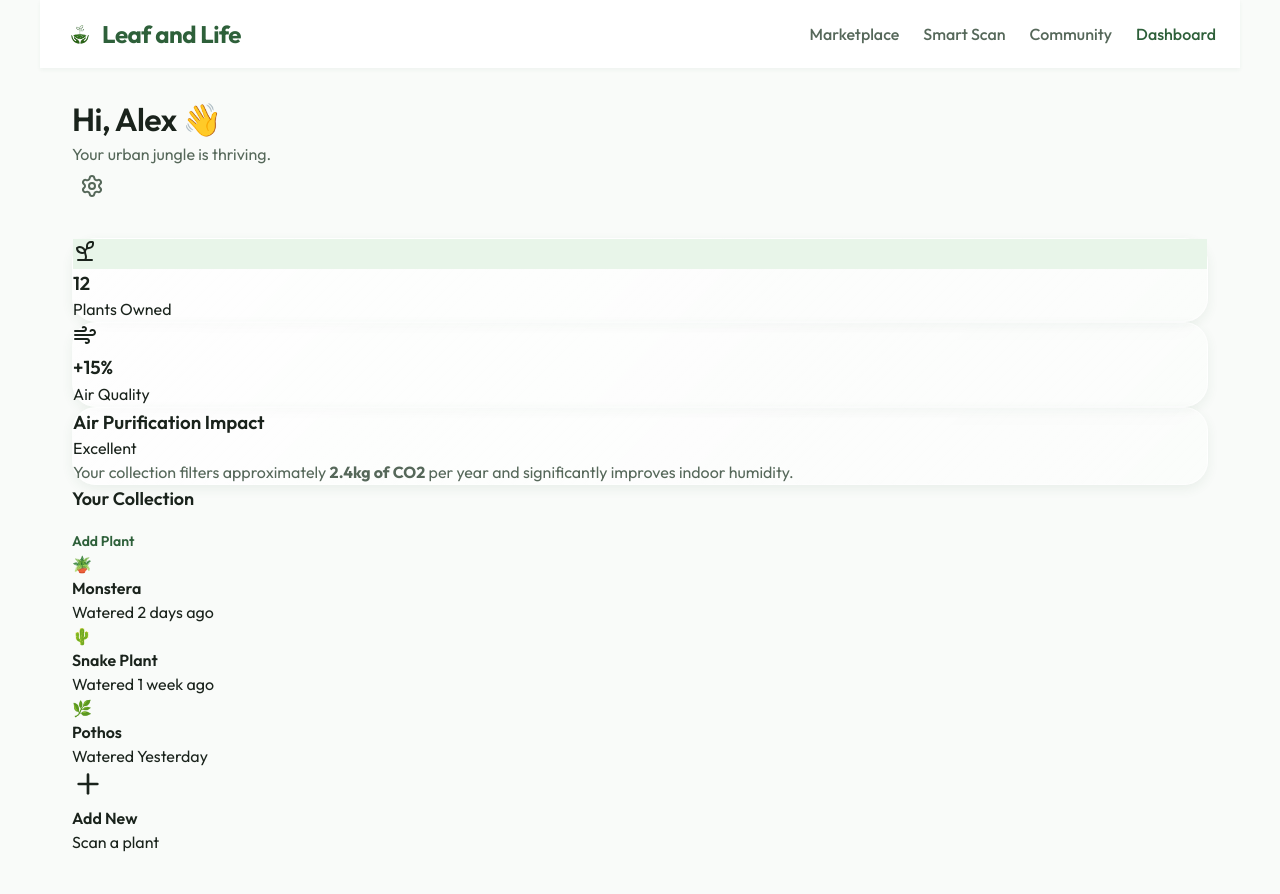
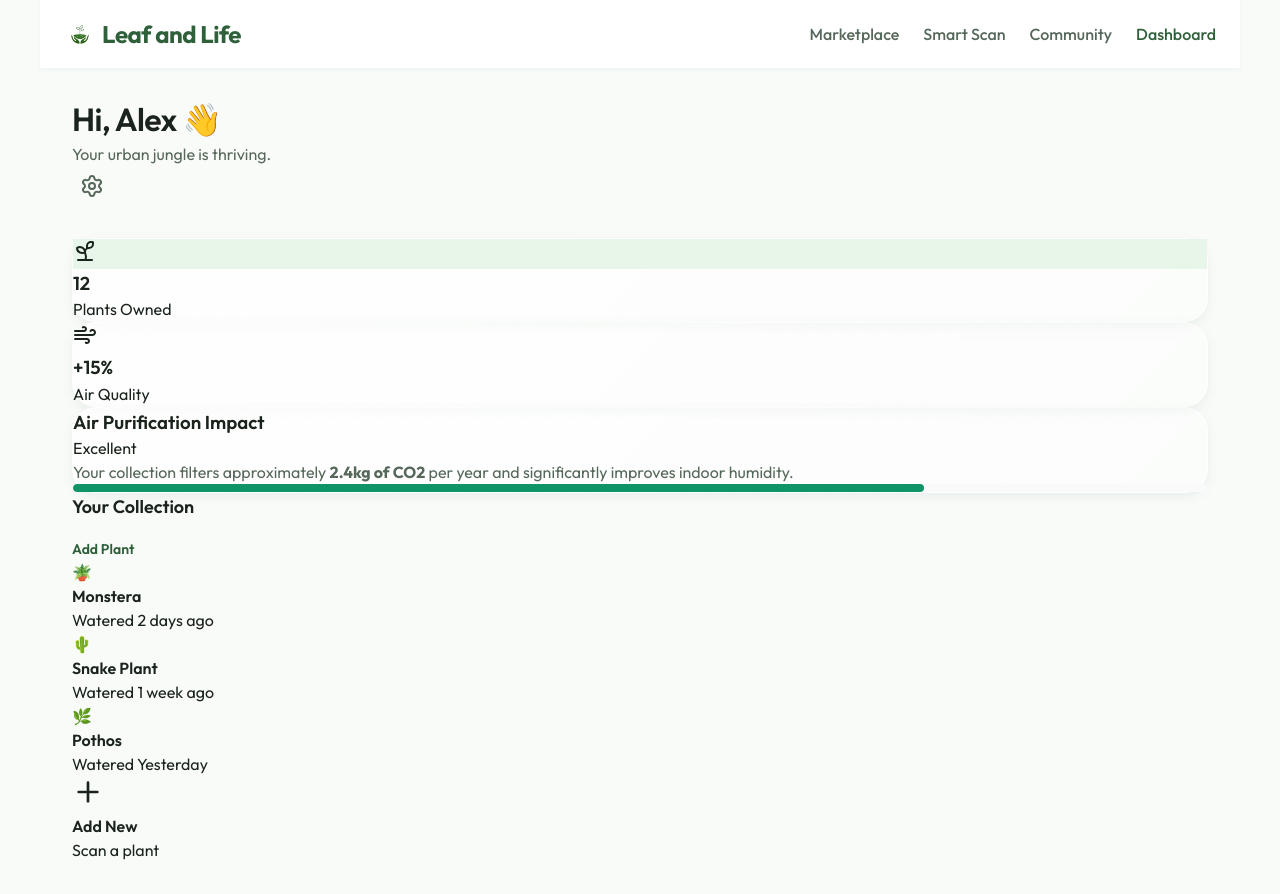
Before and after one commit to Dikshya-Sitaula/AI-based-plant-recommendations-and-Exchange-Platform, a React (Vite) app: page /dashboard in a window 1280 px wide. Built offline with nearby package versions, Linux system fonts and the light colour scheme.

Commit message:
progresses

```diff
--- a/src/pages/Dashboard.css
+++ b/src/pages/Dashboard.css
@@ -116,3 +116,55 @@
   font-weight: 500;
   color: #3d2d2d;
 }
+
+/* AQI Card specifics */
+.aqi-display {
+  display: flex;
+  align-items: baseline;
+  gap: 0.5rem;
+  margin-bottom: 1rem;
+}
+
+.aqi-number {
+  font-size: 2.5rem;
+  font-weight: 800;
+  color: var(--text-primary);
+  line-height: 1;
+}
+
+.aqi-label {
+  font-size: 0.875rem;
+  font-weight: 500;
+  color: #10B981;
+}
+.progress-container {
+  margin-bottom: 1rem;
+}
+
+.progress-bar {
+  height: 8px;
+  background-color: #fafafa;
+  border-radius: 9999px;
+  overflow: hidden;
+}
+
+.progress-fill {
+  height: 100%;
+  background-color: #0f9468;
+  border-radius: 9999px;
+}
+
+.progress-text {
+  display: block;
+  font-size: 0.75rem;
+  color: #3d2d2d;
+  margin-top: 0.5rem;
+  font-weight: 500;
+}
+
+.stat-card-footer {
+  font-size: 0.875rem;
+  color: var(--text-secondary);
+  margin: 0;
+  margin-top: auto;
+}
```
